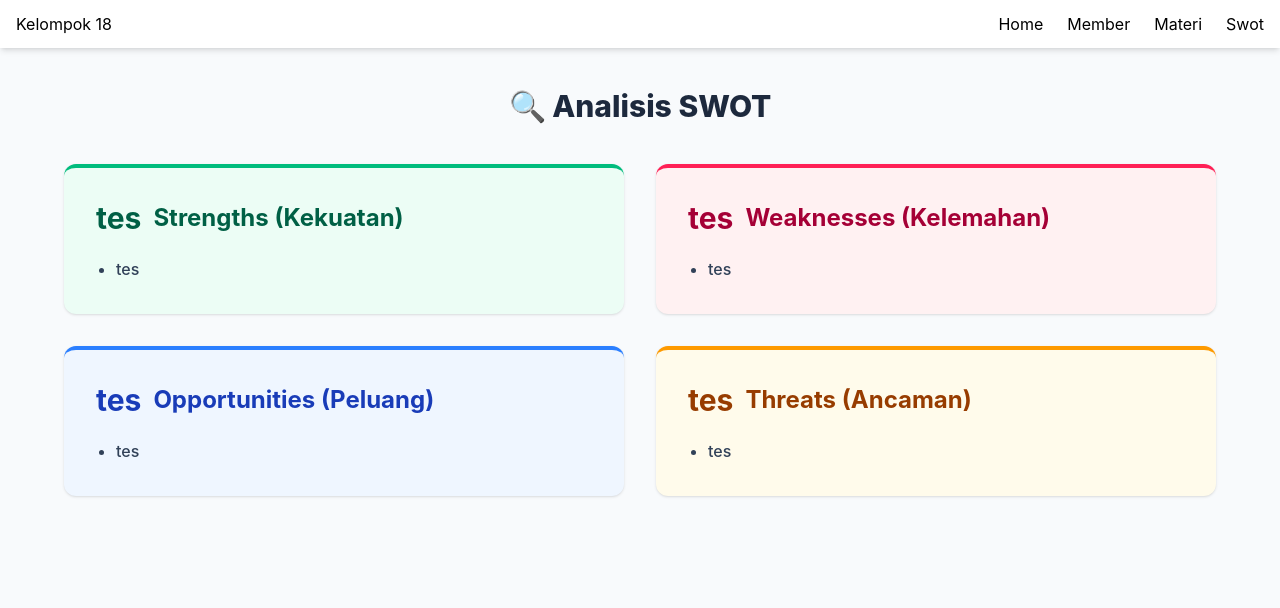
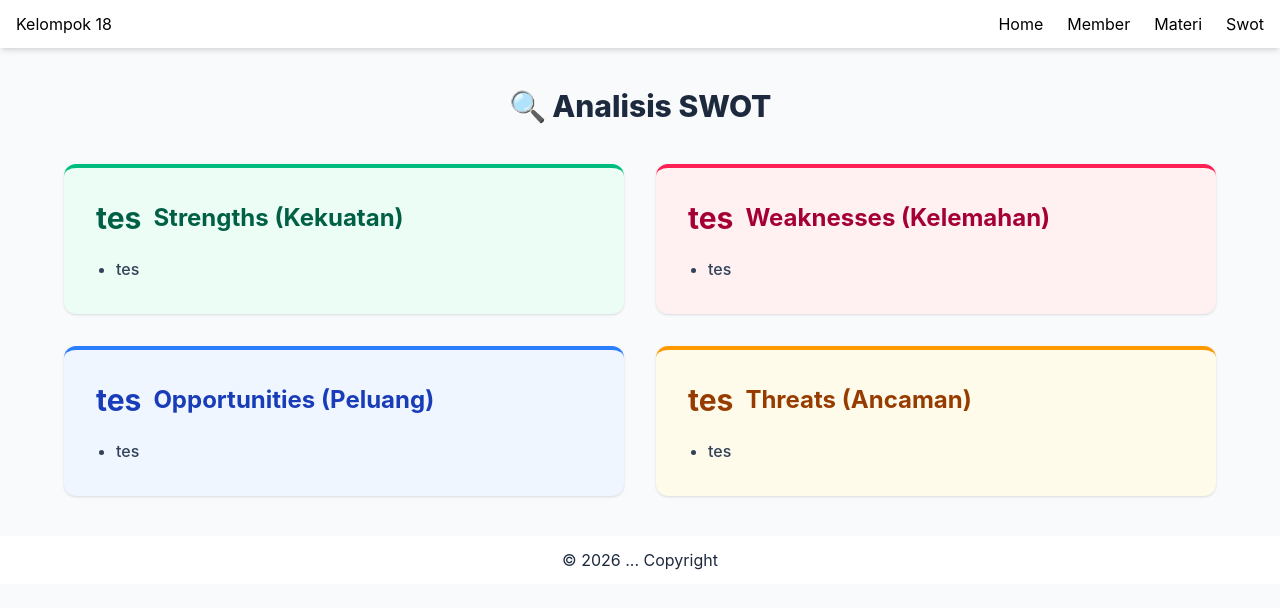
Before and after one commit to fuzi11/tugas-lkm, a React (Vite) app: page /swot in a window 1280 px wide. Shown: the top 608 px of the page. Built offline with nearby package versions, Linux system fonts and the light colour scheme.

Commit message:
add footer

```diff
--- a/src/App.jsx
+++ b/src/App.jsx
@@ -4,6 +4,7 @@ import Home from "./pages/Home";
 import Members from "./pages/Members";
 import Materials from "./pages/Materials";
 import Swot from "./pages/Swot";
+import Footer from "./components/Footer";
 
 function App() {
   return (
@@ -18,6 +19,7 @@ function App() {
             <Route path="/swot" element={<Swot />} />
           </Routes>
         </main>
+        <Footer />
       </div>
     </Router>
   );
--- /dev/null
+++ b/src/components/Footer.jsx
@@ -0,0 +1,11 @@
+import React from "react";
+
+const Footer = () => {
+  return (
+    <div className="flex justify-center items-center bg-white p-3">
+      <h1>© {new Date().getFullYear()} ... Copyright</h1>
+    </div>
+  );
+};
+
+export default Footer;
--- a/src/components/Navbar.jsx
+++ b/src/components/Navbar.jsx
@@ -56,7 +56,7 @@ const Navbar = () => {
               Materi
             </a>
             <a href="/swot" className="py-4 hover:text-var(--hover)">
-              Swor
+              Swot
             </a>
           </div>
         )}
```
